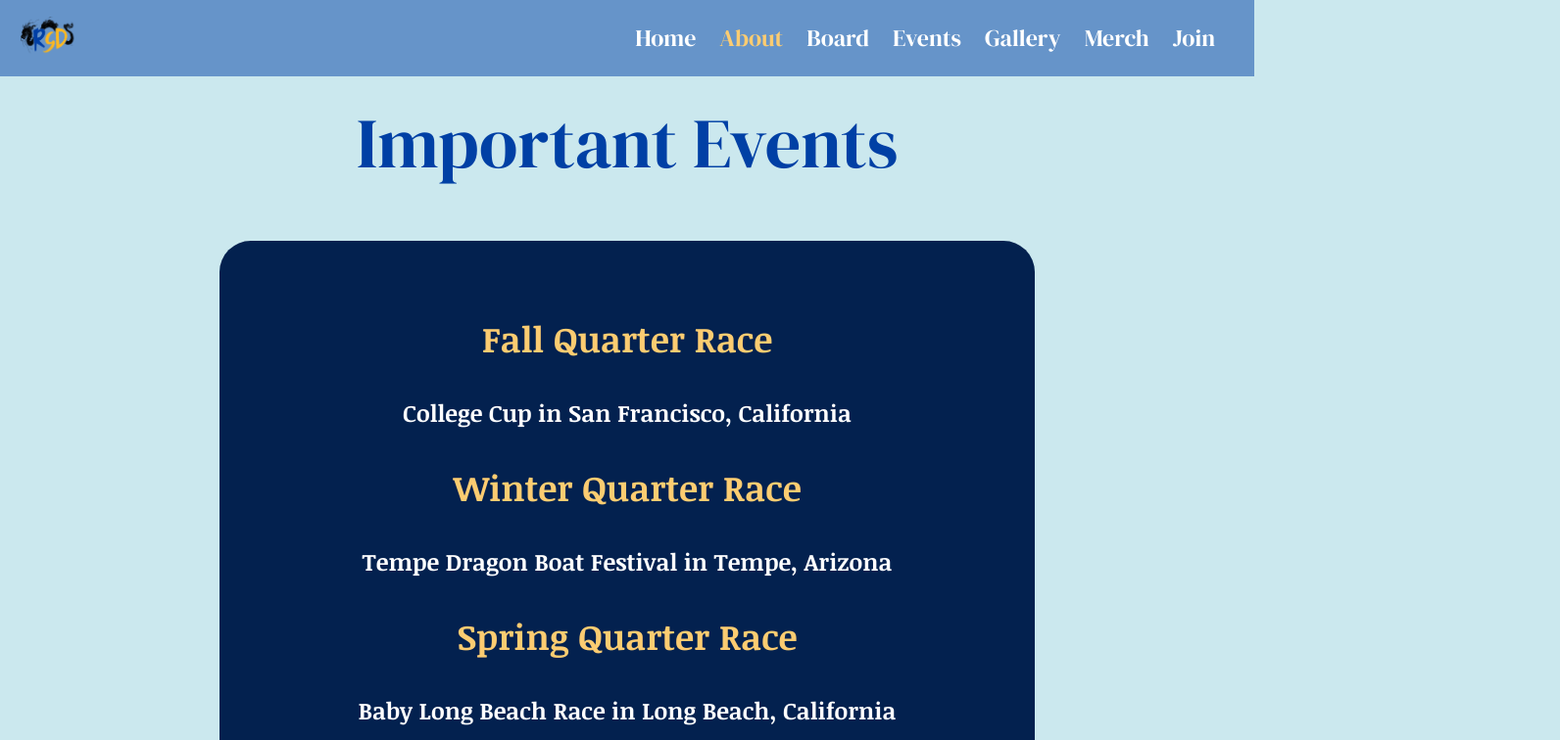
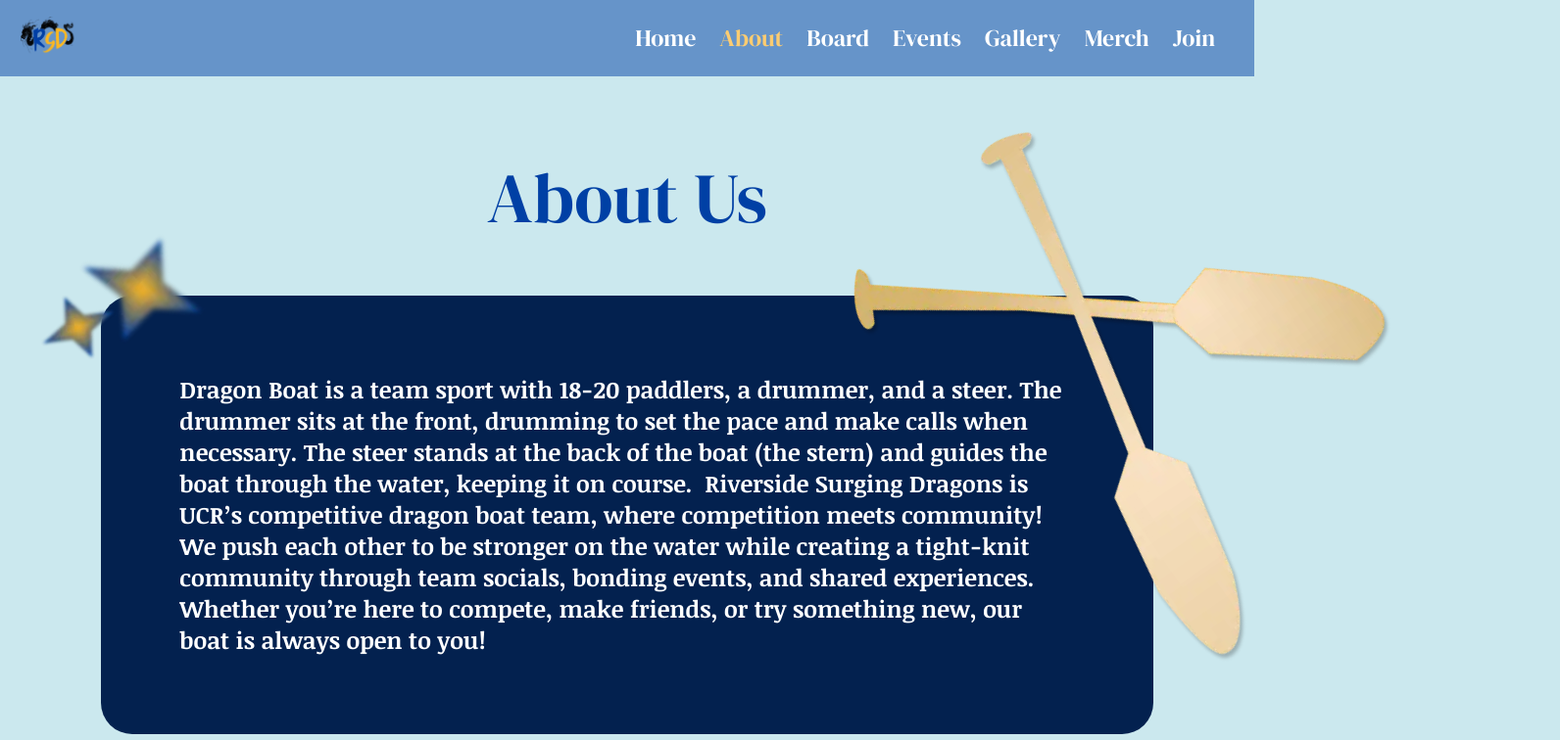
Before and after one commit to acm-ucr/rsd-website, a Next.js app: page /about in a window 1280 px wide. Shown: the top 756 px of the page at 98% size, 1592 px wide, since content can reach past the window. Built offline with nearby package versions, Linux system fonts and the light colour scheme.

Commit message:
About Us text and images

```diff
--- a/src/app/about/page.tsx
+++ b/src/app/about/page.tsx
@@ -1,3 +1,4 @@
+import AboutUs from "@/components/about/AboutUs";
 import History from "@/components/about/History";
 import Race from "@/components/about/RaceResults";
 import ImportantEvents from "@/components/about/ImportantEvents";
@@ -5,6 +6,7 @@ import ImportantEvents from "@/components/about/ImportantEvents";
 const About = () => {
   return (
     <div className="flex flex-col items-center">
+      <AboutUs />
       <ImportantEvents />
       <History />
       <Race />
--- a/src/components/InfoBox.tsx
+++ b/src/components/InfoBox.tsx
@@ -3,7 +3,7 @@ interface InfoBoxProps {
 }
 const InfoBox: React.FC<InfoBoxProps> = ({ text }) => {
   return (
-    <div className="my-8 w-10/12 px-7 text-left">
+    <div className="my-8 w-11/12 px-7 text-left">
       <div className="font-rsd-alt bg-rsd-dark-blue rounded-4xl px-20 py-20 text-2xl font-bold text-white">
         {text}
       </div>
--- a/src/components/about/AboutUs.tsx
+++ b/src/components/about/AboutUs.tsx
@@ -1,5 +1,28 @@
+import Header from "@/components/Header";
+import InfoBox from "@/components/InfoBox";
+import Image from "next/image";
+import Paddles from "@/public/doublePaddle.webp";
+import Star4Point from "@/public/4pointStar.webp";
+
 const AboutUs = () => {
-  return <div>AboutUs</div>;
+  return (
+    <div className="z-10 flex w-full flex-col items-center px-6 py-14 text-center">
+      <Header text="About Us" />
+      <InfoBox
+        text="Dragon Boat is a team sport with 18-20 paddlers, a drummer, and a steer. The drummer sits at the front, drumming to set the pace and make calls when necessary. The steer stands at the back of the boat (the stern) and guides the boat through the water, keeping it on course.
+    Riverside Surging Dragons is UCR’s competitive dragon boat team, where competition meets community! We push each other to be stronger on the water while creating a tight-knit community through team socials, bonding events, and shared experiences. Whether you’re here to compete, make friends, or try something new, our boat is always open to you!"
+      />
+      <div className="absolute top-60 left-20 rotate-45">
+        <Image src={Star4Point} alt="Four Point Star" width={130} />
+      </div>
+      <div className="absolute top-75 left-10">
+        <Image src={Star4Point} alt="Four Point Star" width={80} />
+      </div>
+      <div className="absolute top-8 -right-40 scale-110 scale-x-[-1] -rotate-35">
+        <Image src={Paddles} alt="Paddles" />
+      </div>
+    </div>
+  );
 };
 
 export default AboutUs;
```
